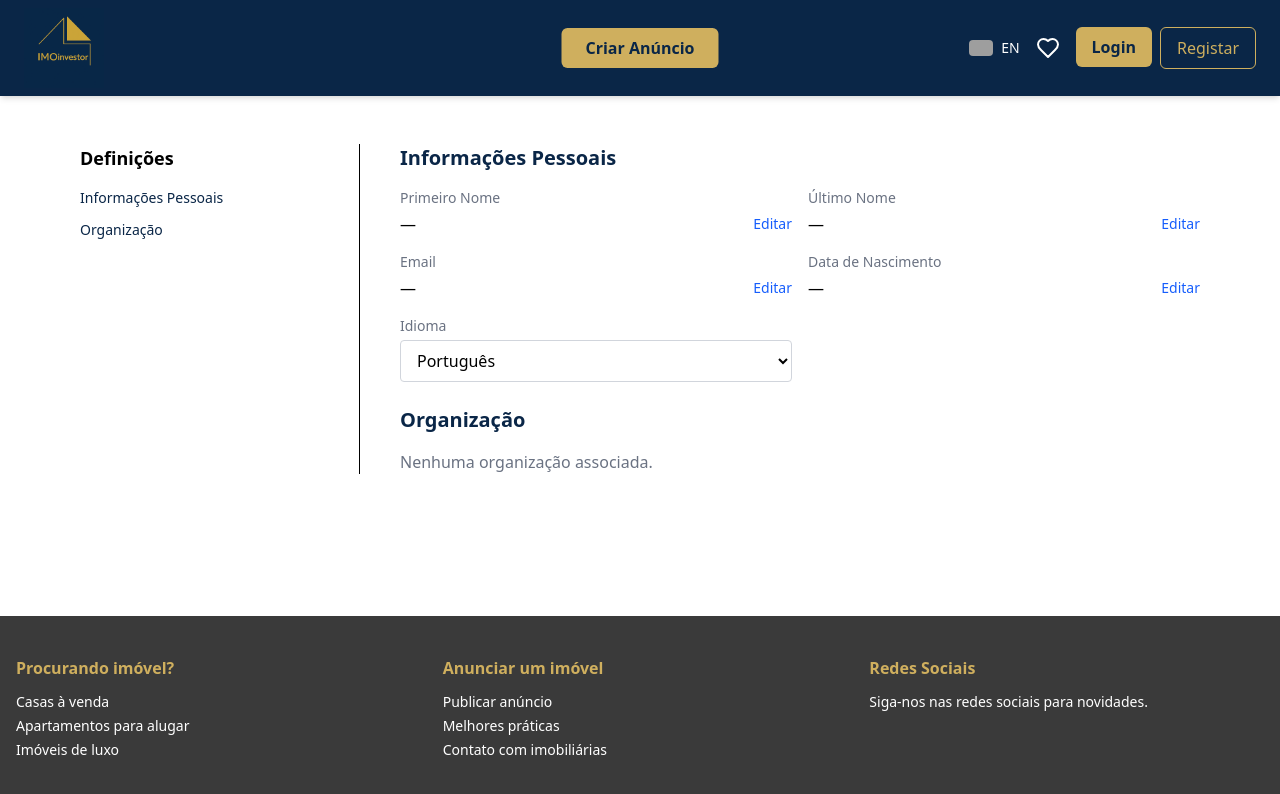
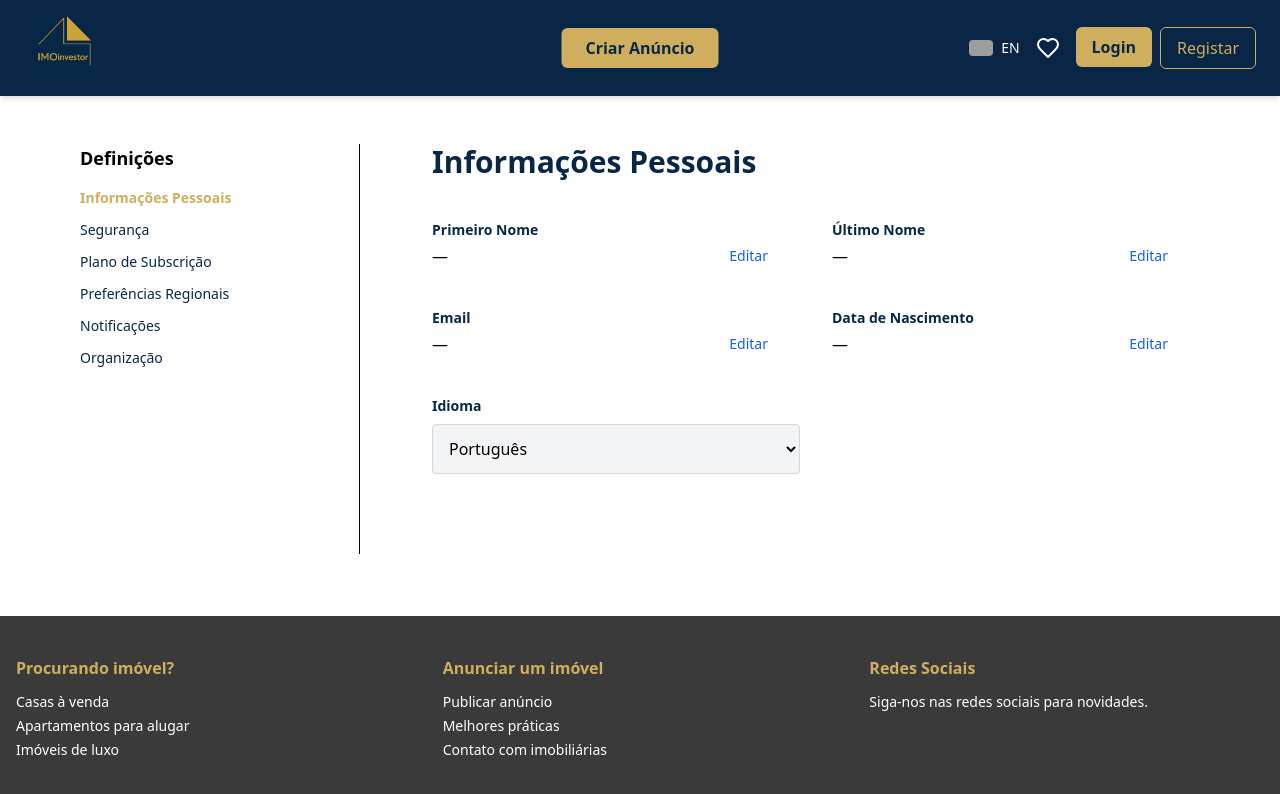
Before and after one commit to DEISI-ULHT-TFC-2024-25/TFC-DEISI2043-IMOinvestor_Frontend, a React (Vite) app in the folder imoinvestidor/: page /profile in a window 1280 px wide. Shown: the top 794 px of the page. Built offline with nearby package versions, Linux system fonts and the light colour scheme; grey boxes are pictures that could not be loaded.

Commit message:
Updated settings

```diff
--- a/imoinvestidor/src/components/settings/AccountInfo.jsx
+++ b/imoinvestidor/src/components/settings/AccountInfo.jsx
@@ -8,9 +8,9 @@ export default function AccountInfo({ formData, onSave }) {
   };
 
   return (
-    <div>
-      <h2 className="text-xl font-semibold text-[#0A2647] mb-4">Informações Pessoais</h2>
-      <div className="grid grid-cols-1 md:grid-cols-2 gap-4">
+    <div className="w-full max-w-5xl mx-auto px-4 sm:px-6 lg:px-8 pb-20">
+      <h2 className="text-2xl sm:text-3xl font-semibold text-[#0A2647] mb-10">Informações Pessoais</h2>
+      <div className="grid grid-cols-1 md:grid-cols-2 gap-x-16 gap-y-10">
         <EditableField
           label="Primeiro Nome"
           name="first_name"
@@ -36,13 +36,16 @@ export default function AccountInfo({ formData, onSave }) {
           onSave={onSave}
         />
 
-        <div className="space-y-1 w-full">
-          <p className="text-sm text-gray-500">Idioma</p>
+        <div className="md:col-span-2 md:w-1/2">
+          <label htmlFor="lang_key" className="block text-sm font-semibold text-[#0A2647] mb-2">
+            Idioma
+          </label>
           <select
             name="lang_key"
+            id="lang_key"
             value={formData.lang_key}
             onChange={handleLangChange}
-            className="border border-gray-300 rounded px-3 py-2 bg-white w-full"
+            className="border border-gray-300 rounded w-full p-3 bg-gray-100 focus:outline-none focus:ring-2 focus:ring-[#CFAF5E]"
           >
             <option value="PT">Português</option>
             <option value="EN">Inglês</option>
--- a/imoinvestidor/src/components/settings/EditableField.jsx
+++ b/imoinvestidor/src/components/settings/EditableField.jsx
@@ -24,7 +24,7 @@ export default function EditableField({ label, name, value, onSave }) {
 
   return (
     <div className="space-y-1 w-full">
-      <p className="text-sm text-gray-500">{label}</p>
+      <p className="text-sm font-semibold text-[#0A2647]">{label}</p>
       {editing ? (
         <div className="flex items-center gap-2">
           <input
@@ -32,7 +32,7 @@ export default function EditableField({ label, name, value, onSave }) {
             name={name}
             value={localValue}
             onChange={(e) => setLocalValue(e.target.value)}
-            className="border border-gray-300 rounded px-3 py-2 bg-white w-full"
+            className="border border-[#0A2647] rounded px-3 py-2 bg-white w-full focus:outline-none focus:ring-2 focus:ring-[#CFAF5E] focus:border-[#CFAF5E]"
             autoFocus
           />
           <button
--- /dev/null
+++ b/imoinvestidor/src/components/settings/Notifications.jsx
@@ -0,0 +1,25 @@
+export default function Notifications() {
+  return (
+    <div className="w-full max-w-5xl mx-auto px-4 sm:px-6 lg:px-8 pb-20">
+      <h2 className="text-2xl sm:text-3xl font-semibold text-[#0A2647] mb-10">Notificações</h2>
+
+      <div className="space-y-8">
+        <div className="bg-gray-100 rounded-lg p-6 border border-gray-200">
+          <p className="font-medium text-[#0A2647] mb-2">Receber emails sobre novos anúncios</p>
+          <label className="flex items-center gap-2">
+            <input type="checkbox" defaultChecked />
+            <span className="text-sm text-gray-700">Ativado</span>
+          </label>
+        </div>
+
+        <div className="bg-gray-100 rounded-lg p-6 border border-gray-200">
+          <p className="font-medium text-[#0A2647] mb-2">Alertas Personalizados</p>
+          <label className="flex items-center gap-2">
+            <input type="checkbox" />
+            <span className="text-sm text-gray-700">Desativado</span>
+          </label>
+        </div>
+      </div>
+    </div>
+  );
+}
--- a/imoinvestidor/src/components/settings/OrganizationInfo.jsx
+++ b/imoinvestidor/src/components/settings/OrganizationInfo.jsx
@@ -2,11 +2,11 @@ import PropTypes from "prop-types";
 
 export default function OrganizationInfo({ organization }) {
   return (
-    <div>
-      <h2 className="text-xl font-semibold text-[#0A2647] mb-4">Organização</h2>
+    <div className="w-full max-w-5xl mx-auto px-4 sm:px-6 lg:px-8 pb-20">
+      <h2 className="text-2xl sm:text-3xl font-semibold text-[#0A2647] mb-10">Organização</h2>
       {organization ? (
-        <div className="bg-gray-100 rounded-lg p-4 border border-gray-200">
-          <p className="font-semibold text-lg">{organization.name}</p>
+        <div className="bg-gray-100 rounded-lg p-6 border border-gray-200">
+          <p className="font-semibold text-lg text-[#0A2647]">{organization.name}</p>
           <p className="text-sm text-gray-600">{organization.city}, {organization.email}</p>
         </div>
       ) : (
--- /dev/null
+++ b/imoinvestidor/src/components/settings/Region.jsx
@@ -0,0 +1,24 @@
+import PropTypes from "prop-types";
+
+export default function Region({ langKey, onChange }) {
+  return (
+    <div className="space-y-6 w-full max-w-4xl mx-auto px-4 sm:px-6 lg:px-8">
+      <h2 className="text-2xl sm:text-3xl font-semibold text-[#0A2647] mb-6">Preferências Regionais</h2>
+      <div className="bg-gray-100 rounded-lg p-4 border border-gray-200 mt-4">
+        <p className="font-medium text-[#0A2647] mb-2">Área Geográfica de Interesse</p>
+        <p className="text-sm text-gray-600">
+          Em breve poderá selecionar uma área no mapa para receber notificações personalizadas
+          de novos anúncios. Esta funcionalidade ainda está em desenvolvimento.
+        </p>
+        <div className="mt-4 h-64 bg-white border border-dashed border-gray-400 flex items-center justify-center text-sm text-gray-500">
+          [ Placeholder do mapa de seleção geográfica ]
+        </div>
+      </div>
+    </div>
+  );
+}
+
+Region.propTypes = {
+  langKey: PropTypes.string.isRequired,
+  onChange: PropTypes.func.isRequired,
+};
--- /dev/null
+++ b/imoinvestidor/src/components/settings/Security.jsx
@@ -0,0 +1,25 @@
+export default function Security() {
+  return (
+    <div className="w-full max-w-5xl mx-auto px-4 sm:px-6 lg:px-8 pb-20">
+      <h2 className="text-2xl sm:text-3xl font-semibold text-[#0A2647] mb-10">Segurança</h2>
+
+      <div className="space-y-8">
+        <div className="bg-gray-100 rounded-lg p-6 border border-gray-200">
+          <div className="flex items-center justify-between mb-2">
+            <p className="font-medium text-[#0A2647]">Alterar Palavra-passe</p>
+            <button className="text-sm text-blue-600 hover:underline">Alterar</button>
+          </div>
+          <p className="text-sm text-gray-600">Por segurança, recomendamos que atualize a sua palavra-passe regularmente.</p>
+        </div>
+
+        <div className="bg-gray-100 rounded-lg p-6 border border-gray-200">
+          <div className="flex items-center justify-between mb-2">
+            <p className="font-medium text-[#0A2647]">Autenticação em Dois Passos</p>
+            <button className="text-sm text-blue-600 hover:underline">Ativar</button>
+          </div>
+          <p className="text-sm text-gray-600">Adicione uma camada extra de segurança à sua conta ao ativar a autenticação em dois passos.</p>
+        </div>
+      </div>
+    </div>
+  );
+}
--- /dev/null
+++ b/imoinvestidor/src/components/settings/SettingsSidebar.jsx
@@ -0,0 +1,36 @@
+import PropTypes from "prop-types";
+
+const SETTINGS_SECTIONS = [
+  { id: "account", label: "Informações Pessoais" },
+  { id: "security", label: "Segurança" },
+  { id: "subscription", label: "Plano de Subscrição" },
+  { id: "region", label: "Preferências Regionais" },
+  { id: "notifications", label: "Notificações" },
+  { id: "organization", label: "Organização" },
+];
+
+export default function SettingsSidebar({ activeSection, onSelect }) {
+  return (
+    <aside className="w-full sm:w-1/3 lg:w-1/4 border-r pr-6">
+      <h2 className="text-lg font-semibold mb-10">Definições</h2>
+      <ul className="space-y-8 text-sm text-[#0A2647] font-medium">
+        {SETTINGS_SECTIONS.map((section) => (
+          <li
+            key={section.id}
+            className={`cursor-pointer hover:underline transition-colors duration-150 ${
+              activeSection === section.id ? "text-[#CFAF5E] font-semibold" : ""
+            }`}
+            onClick={() => onSelect(section.id)}
+          >
+            {section.label}
+          </li>
+        ))}
+      </ul>
+    </aside>
+  );
+}
+
+SettingsSidebar.propTypes = {
+  activeSection: PropTypes.string.isRequired,
+  onSelect: PropTypes.func.isRequired,
+};
--- /dev/null
+++ b/imoinvestidor/src/components/settings/Subscription.jsx
@@ -0,0 +1,15 @@
+export default function Subscription() {
+  return (
+    <div className="w-full max-w-5xl mx-auto px-4 sm:px-6 lg:px-8 pb-20">
+      <h2 className="text-2xl sm:text-3xl font-semibold text-[#0A2647] mb-10">Plano de Subscrição</h2>
+
+      <div className="bg-gray-100 rounded-lg p-6 border border-gray-200">
+        <div className="flex items-center justify-between mb-2">
+          <p className="font-medium text-[#0A2647]">Plano Atual</p>
+          <button className="text-sm text-blue-600 hover:underline">Gerir Plano</button>
+        </div>
+        <p className="text-sm text-gray-600">Está atualmente subscrito ao plano Premium.</p>
+      </div>
+    </div>
+  );
+}
--- a/imoinvestidor/src/pages/UserSettings.jsx
+++ b/imoinvestidor/src/pages/UserSettings.jsx
@@ -6,18 +6,42 @@ import useAuth from "@hooks/useAuth";
 
 import AccountInfo from "@settings/AccountInfo";
 import OrganizationInfo from "@settings/OrganizationInfo";
+import Security from "@settings/Security";
+import Subscription from "@settings/Subscription";
+import Region from "@settings/Region";
+import Notifications from "@settings/Notifications";
 
-export default function UserSettings() {
+const fieldLabels = {
+  first_name: "Primeiro Nome",
+  last_name: "Último Nome",
+  email: "Email",
+  date_of_birth: "Data de Nascimento",
+  phone: "Telefone",
+  lang_key: "Idioma",
+};
+
+const SETTINGS_SECTIONS = [
+  { id: "account", label: "Informações Pessoais" },
+  { id: "security", label: "Segurança" },
+  { id: "subscription", label: "Plano de Subscrição" },
+  { id: "region", label: "Preferências Regionais" },
+  { id: "notifications", label: "Notificações" },
+  { id: "organization", label: "Organização" },
+];
+
+export default function UserSettingsPage() {
   const { setUser } = useAuth();
   const [formData, setFormData] = useState({
     first_name: "",
     last_name: "",
     email: "",
     date_of_birth: "",
+    phone: "",
     lang_key: "PT",
   });
   const [organization, setOrganization] = useState(null);
   const [successMessage, setSuccessMessage] = useState("");
+  const [activeSection, setActiveSection] = useState("account");
 
   useEffect(() => {
     const userData = getUser();
@@ -27,6 +51,7 @@ export default function UserSettings() {
         last_name: userData.last_name,
         email: userData.email,
         date_of_birth: userData.date_of_birth,
+        phone: userData.phone,
         lang_key: userData.lang_key || "PT",
       });
       if (userData.organization_ids?.[0]) {
@@ -37,17 +62,8 @@ export default function UserSettings() {
     }
   }, []);
 
-    const fieldLabels = {
-        first_name: "Primeiro Nome",
-        last_name: "Último Nome",
-        email: "Email",
-        date_of_birth: "Data de Nascimento",
-        lang_key: "Idioma",
-    };
-
   const handleFieldSave = (field, value) => {
     if (formData[field] === value) return;
-
     const updatedData = { ...formData, [field]: value };
     setFormData(updatedData);
 
@@ -66,13 +82,39 @@ export default function UserSettings() {
     setTimeout(() => setSuccessMessage(""), 3000);
   };
 
+  const renderSection = () => {
+    switch (activeSection) {
+      case "account":
+        return <AccountInfo formData={formData} onSave={handleFieldSave} />;
+      case "security":
+        return <Security />;
+      case "subscription":
+        return <Subscription />;
+      case "region":
+        return <Region langKey={formData.lang_key} onChange={handleFieldSave} />;
+      case "notifications":
+        return <Notifications />;
+      case "organization":
+        return <OrganizationInfo organization={organization} />;
+      default:
+        return null;
+    }
+  };
+
   return (
     <div className="flex max-w-6xl mx-auto mt-8 p-4 gap-10">
       <aside className="w-1/4 border-r pr-4">
         <h2 className="text-lg font-semibold mb-4">Definições</h2>
         <ul className="space-y-3 text-sm text-[#0A2647] font-medium">
-          <li>Informações Pessoais</li>
-          <li>Organização</li>
+          {SETTINGS_SECTIONS.map((section) => (
+            <li
+              key={section.id}
+              className={`cursor-pointer hover:underline ${activeSection === section.id ? "text-[#CFAF5E] font-semibold" : ""}`}
+              onClick={() => setActiveSection(section.id)}
+            >
+              {section.label}
+            </li>
+          ))}
         </ul>
       </aside>
 
@@ -83,8 +125,7 @@ export default function UserSettings() {
           </div>
         )}
 
-        <AccountInfo formData={formData} onSave={handleFieldSave} />
-        <OrganizationInfo organization={organization} />
+        {renderSection()}
       </section>
     </div>
   );
```
Lines whose indentation alone changed are shown as unchanged.
